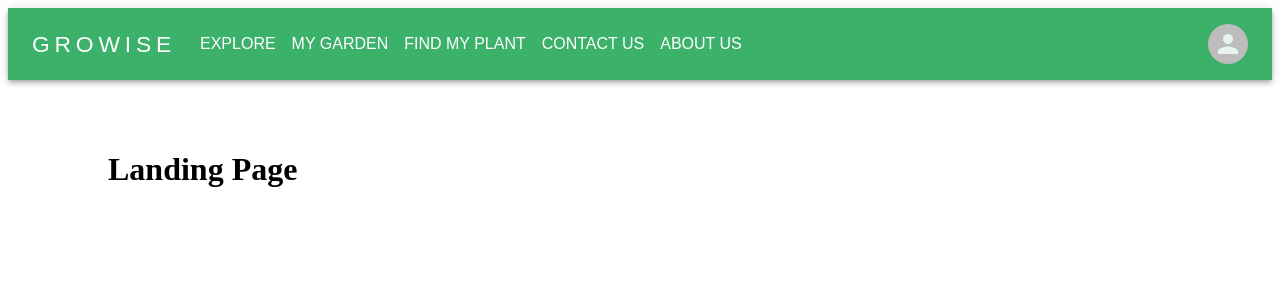
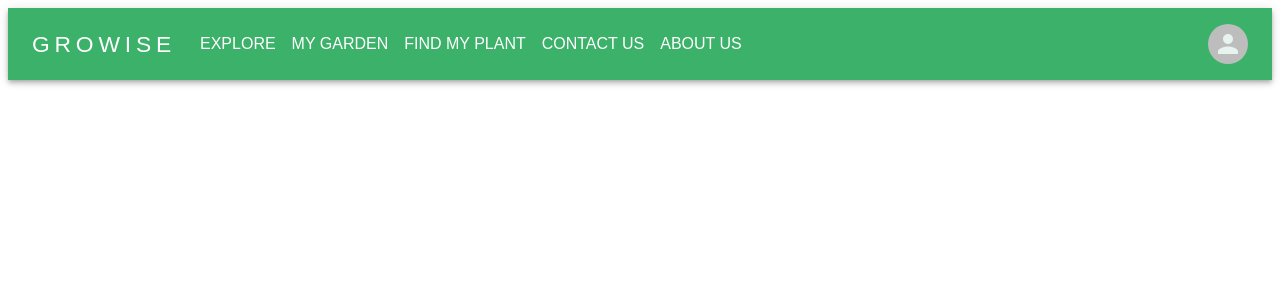
Before and after one commit to JRummy93/garden-project, a Next.js app: page / in a window 1280 px wide. Shown: the top 300 px of the page. Built offline with nearby package versions, Linux system fonts and the light colour scheme.

Commit message:
missed a commit

```diff
--- a/src/pages/index.js
+++ b/src/pages/index.js
@@ -17,7 +17,7 @@ export default function Home() {
       <div>
         <Navbar />
         <Stack className="LandingBody">
-        <h1>Landing Page</h1>
+
         </Stack>
       </div>
     </>
```
